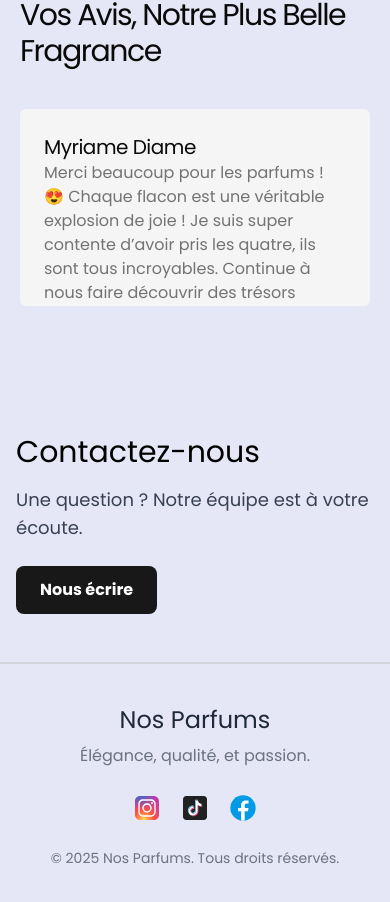
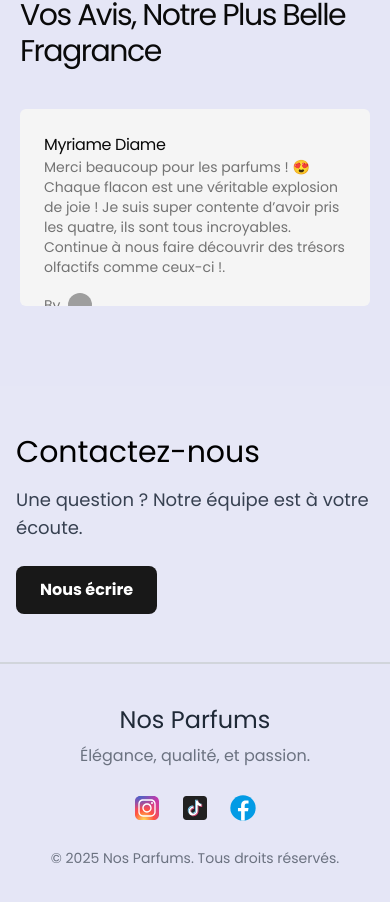
Before and after one commit to Rif-woo/Josewebsite2.0, a Next.js app: page / in a window 390 px wide. Shown: the part 2907-3809 px from the top of the page. Built offline with nearby package versions, Linux system fonts and the light colour scheme; no server answers; grey boxes are pictures that could not be loaded.

Commit message:
testi responsive updated

```diff
--- a/components/ui/testimonials.jsx
+++ b/components/ui/testimonials.jsx
@@ -99,10 +99,10 @@ function Testimonials() {
                     <User className="w-8 h-8 stroke-1" />
                     <div className="flex flex-col gap-4">
                       <div className="flex flex-col">
-                        <h3 className="text-xl tracking-tight">
+                        <h3 className="text-xl tracking-tight max-md:text-base">
                           {testimonial.author}
                         </h3>
-                        <p className="text-muted-foreground max-w-xs text-base">
+                        <p className="text-muted-foreground max-w-xs text-base max-md:text-sm ">
                           {testimonial.description}
                         </p>
                       </div>
```
